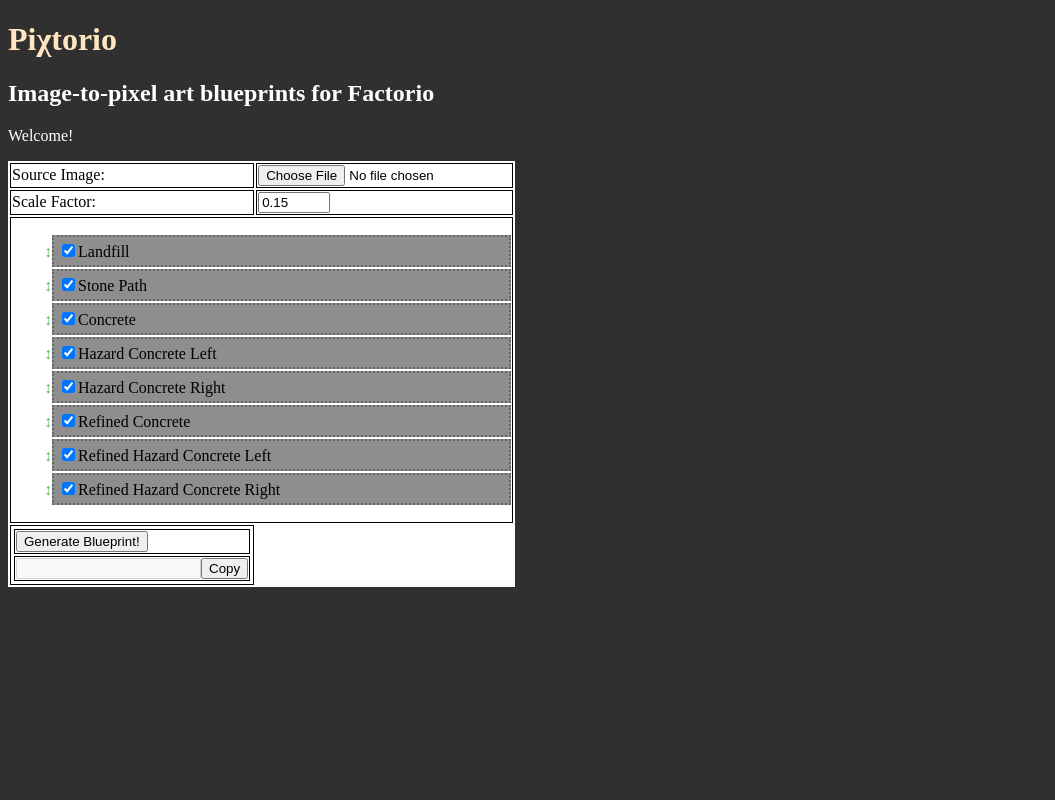
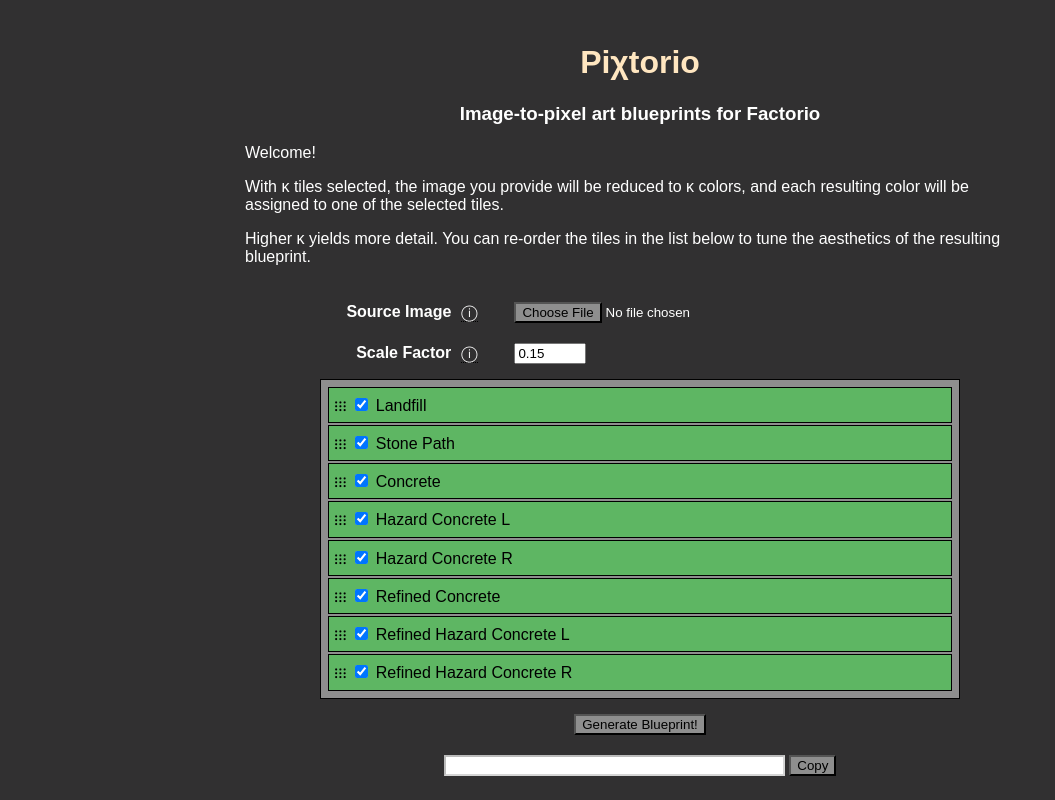
Before and after one commit to mlgarrett/pixtorio, a Flask app: page / in a window 1280 px wide. Shown: the whole page, without its empty margins (0-1055 px from the left). Run offline with Flask 3, Linux system fonts and the light colour scheme.

Commit message:
- major restyling to make it look more factorio-esque - small changes to content - added tooltips for the input parameters

```diff
--- a/static/styles/styles.css
+++ b/static/styles/styles.css
@@ -10,27 +10,92 @@
   --fontyellow: #ffe6c0;
   --hovergreen: #7aed81;
   --staticgreen: #5eb663;
+  --hoverorange: #e39827;
+}
+
+#wrapper
+{
+  display: flex;
+  justify-content: center;
+}
+
+td
+{
+  padding: 5px;
 }
 
 body.base
 {
-/*  background-color: --darkgray;*/
+  font-family: sans-serif;
   background-color: var(--darkgray);
+  color: var(--fontlight);
 }
 
-table#main-grid
+table#main
 {
-  background-color: var(--fontlight);
+/*  border: 1px dotted black;*/
+  border-collapse: separate;
+  border-spacing: 0 10px;
+  width: 50em;
+}
+
+table#container
+{
+  border: 1px solid black;
+  width: 100%;
+  background-color: var(--lightgray);
+  color: var(--fontdark);
+  padding: 5px;
+  height: 20em;
+}
+
+td.tiles
+{
+  padding: 0 5em;
+}
+
+tr.io-rows
+{
+/*  background-color: var(--lightgray);*/
+  color: var(--fontlight);
+}
+
+td.io-labs
+{
+  font-weight: bold;
+  text-align: right;
+}
+
+td.io-inputs
+{
+  background-color: var(--lightgray);
+  color: var(--fontdark);
+}
+
+td.tile-row
+{
+  border: 1px solid black;
+  background-color: var(--staticgreen);
+  cursor: pointer;
+/*  padding: 5px;*/
+  width: 30em;
+}
+
+td.tile-row:hover
+{
+  background-color: var(--hovergreen);
 }
 
 h1
 {
   color: var(--fontyellow);
+  text-align: center;
 }
 
-h2
+h3
 {
   color: var(--fontlight);
+  text-align: center;
 }
 
 p
@@ -41,48 +106,91 @@
 form
 {
   background-color: var(--darkgray);
-  color: var(--fontdark);
 }
 
-table#params
+/* Tooltip container */
+.tooltip
 {
-  border-collapse: separate;
-  border-spacing: 0 15px;
+  position: relative;
+  display: inline-block;
+  border-bottom: 1px dotted black; /* If you want dots under the hoverable text */
 }
 
-ul#sortable
+.tooltip:hover
 {
-/*  width: max-content;*/
-  list-style-type: "\2195";
-  cursor: pointer !important;
+  cursor: default;
 }
 
-li
+/* Tooltip text */
+.tooltip .tooltip-text
 {
-  border: 2px dotted #666;
-  margin: 2px 0;
-  padding: 0.25em;
-  background-color: var(--lightgray);
-  color: var(--fontdark);
+  visibility: hidden;
+  width: max-content;
+  background-color: black;
+  color: #fff;
+  text-align: center;
+  padding: 5px;
+  border-radius: 6px;
+
+  /* Position the tooltip text - see examples below! */
+  position: absolute;
+  z-index: 1;
+
+  top: -2px;
+  left: 150%;
 }
 
-li::marker
+/* Show the tooltip text when you mouse over the tooltip container */
+.tooltip:hover .tooltip-text
 {
-  color: var(--staticgreen);
+  visibility: visible;
 }
 
-td
+tr.output-rows
 {
-  border: 1px solid black;
+/*  background-color: var(--lightgray);*/
+  text-align: center;
 }
 
-td.par-table-right
+tr.generate-row
 {
-  text-align: right;
-  margin: auto;
+  text-align: center;
 }
 
-.chkbox
+input#bp-string
 {
-  cursor: pointer !important;
+  width: 25em;
+  text-align: center;
+  background-color: var(--fontlight);
 }
+
+.placeholder
+{
+  width: 50em;
+  background-color: lightyellow;
+}
+
+.helper
+{
+  width: 50em;
+}
+
+input::file-selector-button
+{
+  background-color: var(--lightgray);
+}
+
+input::file-selector-button:hover
+{
+  background-color: var(--hoverorange);
+}
+
+button
+{
+  background-color: var(--lightgray);
+}
+
+button:hover
+{
+  background-color: var(--hoverorange);
+}
--- a/templates/index.html
+++ b/templates/index.html
@@ -9,54 +9,90 @@
 			  crossorigin="anonymous"></script>
 </head>
 <body class="base">
-<h1>Piχtorio</h1>
-<h2>Image-to-pixel art blueprints for Factorio</h2>
-<p>Welcome!</p>
-
+<div id="wrapper">
 <form id="form" action="{{ url_for('generate_blueprint') }}" method="post" enctype="multipart/form-data">
-<table id="main-grid">
-<tr><td>
-	<label for="source">Source Image: </label>
+<table id="main">
+<tr><td colspan="3">
+	<h1>Piχtorio</h1>
+	<h3>Image-to-pixel art blueprints for Factorio</h3>
+	<p>Welcome!</p>
+	<p>With κ tiles selected, the image you provide will be reduced to κ colors, and each resulting color will be assigned to one of the selected tiles.</p>
+	<p>Higher κ yields more detail. You can re-order the tiles in the list below to tune the aesthetics of the resulting blueprint.</p>
+</td></tr>
+<tr class="io-rows"><td class="io-labs">
+	Source Image
+</td><td>
+	<span class="tooltip"> ⓘ <span class="tooltip-text">Max 2.5Mb!</span></span>
 </td><td>
 	<input type="file" id="source" name="source" required>
 </td></tr>
-<tr><td>
-	<label for="scale">Scale Factor: </label>
+<tr class="io-rows"><td class="io-labs">
+	Scale Factor
 </td><td>
-	<input type="number" id="scale" name="scale" min="0.01" max="1.00" step="0.01" value="0.15">
+	<span class="tooltip"> ⓘ <span class="tooltip-text">Bigger = Higher Resolution = Larger Blueprint</span></span>
+</td><td>
+	<input type="number" size="5" id="scale" name="scale" min="0.01" max="1.00" step="0.01" value="0.15">
 </td></tr>
-<tr><td colspan="2">
-	<ul id="sortable">
-	    <li class=""><input type="checkbox" name="tiles" value="landfill" checked/><span class="chkbox">Landfill</span></li>
-	    <li class=""><input type="checkbox" name="tiles" value="stone-path" checked/><span class="chkbox">Stone Path</span></li>
-	    <li class=""><input type="checkbox" name="tiles" value="concrete" checked/><span class="chkbox">Concrete</span></li>
-	    <li class=""><input type="checkbox" name="tiles" value="hazard-concrete-left" checked/><span class="chkbox">Hazard Concrete Left</span></li>
-	    <li class=""><input type="checkbox" name="tiles" value="hazard-concrete-right" checked/><span class="chkbox">Hazard Concrete Right</span></li>
-	    <li class=""><input type="checkbox" name="tiles" value="refined-concrete" checked/><span class="chkbox">Refined Concrete</span></li>
-	    <li class=""><input type="checkbox" name="tiles" value="refined-hazard-concrete-left" checked/><span class="chkbox">Refined Hazard Concrete Left</span></li>
-	    <li class=""><input type="checkbox" name="tiles" value="refined-hazard-concrete-right" checked/><span class="chkbox">Refined Hazard Concrete Right</span></li>
-	</ul>
-	</div>
+<tr><td colspan="3" class="tiles">
+	<table id="container">
+		<tbody id="sortable">
+		<tr>
+			<td class="tile-row">
+			᎒᎒᎒ <input type="checkbox" name="tiles" value="landfill" checked/> <span class="chkbox">Landfill</span>
+			</td></tr>
+		<tr>
+			<td class="tile-row">
+		    ᎒᎒᎒ <input type="checkbox" name="tiles" value="stone-path" checked/> <span class="chkbox">Stone Path</span>
+			</td></tr>
+		<tr>
+			<td class="tile-row">
+		    ᎒᎒᎒ <input type="checkbox" name="tiles" value="concrete" checked/> <span class="chkbox">Concrete</span>
+			</td></tr>
+		<tr>
+			<td class="tile-row">
+		    ᎒᎒᎒ <input type="checkbox" name="tiles" value="hazard-concrete-left" checked/> <span class="chkbox">Hazard Concrete L</span>
+			</td></tr>
+		<tr>
+			<td class="tile-row">
+		    ᎒᎒᎒ <input type="checkbox" name="tiles" value="hazard-concrete-right" checked/> <span class="chkbox">Hazard Concrete R</span>
+			</td></tr>
+		<tr>
+			<td class="tile-row">
+		    ᎒᎒᎒ <input type="checkbox" name="tiles" value="refined-concrete" checked/> <span class="chkbox">Refined Concrete</span>
+			</td></tr>
+		<tr>
+			<td class="tile-row">
+		    ᎒᎒᎒ <input type="checkbox" name="tiles" value="refined-hazard-concrete-left" checked/> <span class="chkbox">Refined Hazard Concrete L</span>
+			</td></tr>
+		<tr>
+			<td class="tile-row">
+		    ᎒᎒᎒ <input type="checkbox" name="tiles" value="refined-hazard-concrete-right" checked/> <span class="chkbox">Refined Hazard Concrete R</span>
+			</td></tr>
+		</tbody>
+	</table>
 </td></tr>
-<tr><td>
-	<table class="params">
-	<tr><td>
+<tr class="generate-row"><td colspan="3">
 	<button type="submit" id="generate" name="generate">Generate Blueprint!</button>
 	</td></tr>
-	<tr><td>
-	<input type="text" id="bp-string" disabled><button onclick="copyString()">Copy</button>
-	</td></tr>
-	</table>
+<tr class="output-rows"><td colspan="3">
+	<input type="text" id="bp-string" disabled>
+	<button type="button" onclick="copyString()">Copy</button>
 </td></tr>
 </table>
 </form>
+</div>
 
 <script>
 
 	var form = document.getElementById("form")
+	var submit_button = document.getElementById("generate")
+	var bp_string_field = document.getElementById("bp-string")
 	form.addEventListener('submit', function(event) {
 		// prevent page from refreshing
 	    event.preventDefault()
+
+	    generate.disabled = true
+	    bp_string_field.value = "working..."
 
 		// grab the data inside the form fields
 	    const formData = new FormData(form)
@@ -69,6 +105,7 @@
 	        // do something with the response
 	    	outspan = document.getElementById("bp-string")
 	    	outspan.value = message
+	    	generate.disabled = false
 	    })
 	})
 
@@ -92,7 +129,15 @@
 		}
 	}
 
-	$( "#sortable" ).sortable({ cursor: "move", revert: "50" })
+	$( "#sortable" ).sortable({
+		placeholder: "placeholder",
+		forcePlaceholderSize: true,
+		helper: "helper",
+		forceHelperSize: true,
+		cursor: "move",
+		axis: "y",
+		revert: 250,
+	})
 	$( "#sortable" ).disableSelection()
 
 </script>
```
